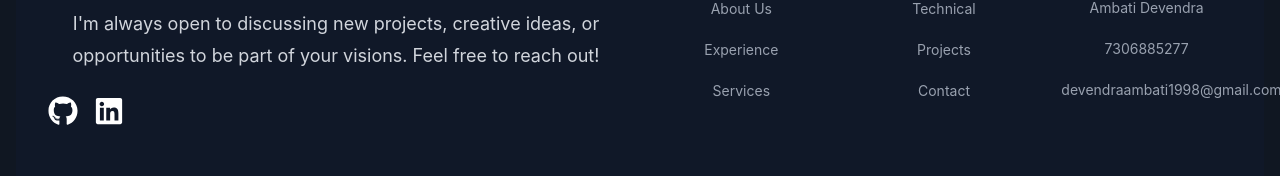
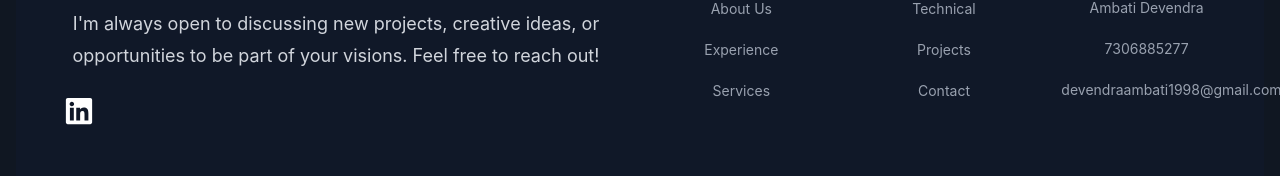
Before and after one commit to DevendraAmbati/Devendra-Portfolio, a React (Vite) app: page / in a window 1280 px wide. Shown: the part 5364-5540 px from the top of the page. Built offline with nearby package versions, Linux system fonts and the light colour scheme; a web font is replaced by a local one.

Commit message:
Remove GitHub link from footer and format resume download link in navbar

```diff
--- a/src/components/Footer.jsx
+++ b/src/components/Footer.jsx
@@ -17,9 +17,6 @@ const Footer = ()=>{
             I'm always open to discussing new projects, creative ideas, or opportunities to be part of your visions. Feel free to reach out!
         </p>
         <div className="grid grid-flow-col justify-start ">
-            <a href="https://github.com/DevendraAmbati" traget="_blank" rel="noopener noreferrer">
-            <FaGithub className="text-3xl text-white mt-6 hover:text-[#FD6F00] cursor-pointer" />
-            </a>
             <a href="https://www.linkedin.com/in/devendraambati" traget="_blank" rel="noopener noreferrer">
             <FaLinkedin className="text-3xl text-white mt-6 ml-4 hover:text-[#FD6F00] cursor-pointer" />
             </a>
```
Also changed, not shown: src/components/Navbar.jsx (indentation only).
